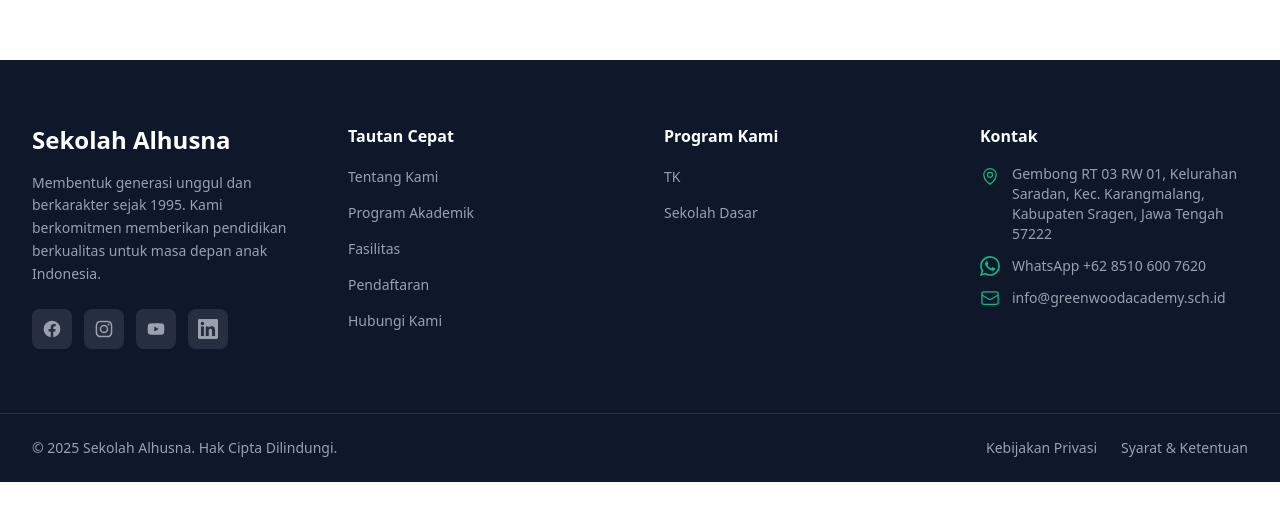
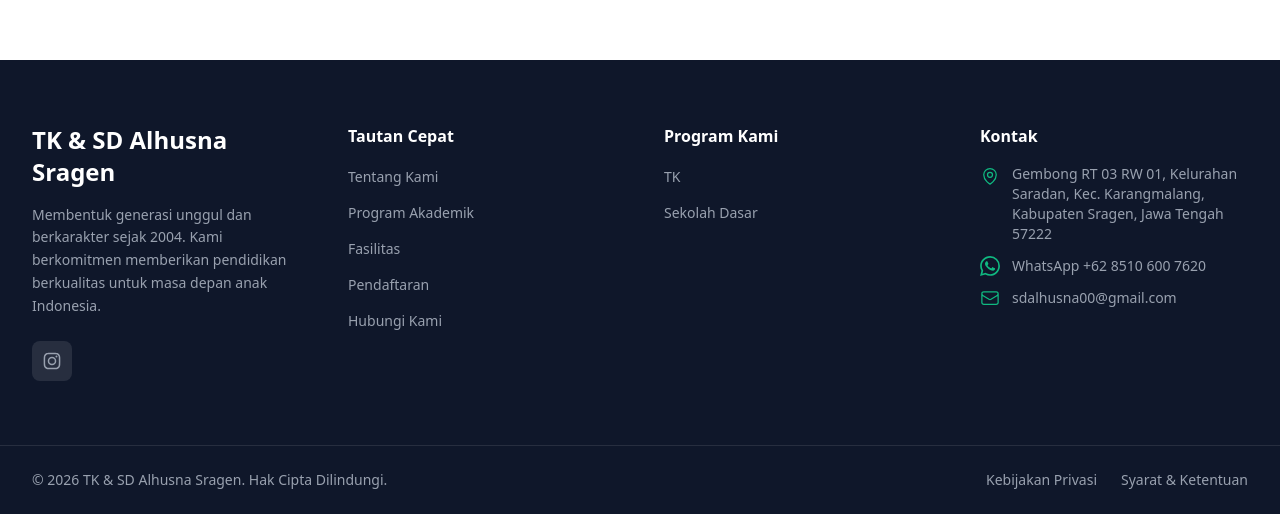
Before and after one commit to adelintang/alhusna-landing-page, a React (Vite) app: page / in a window 1280 px wide. Shown: the part 8540-9054 px from the top of the page. Before the commit the page ends 9022 px from the top, so only its background shows below. Built offline with nearby package versions, Linux system fonts and the light colour scheme.

Commit message:
perf(footer): update data, type and section component

```diff
--- a/src/components/layout/Footer.tsx
+++ b/src/components/layout/Footer.tsx
@@ -17,20 +17,6 @@ const SocialIcon = ({
   const iconClass = `w-5 h-5 ${className}`;
 
   const icons: Record<SocialIconType, React.ReactElement> = {
-    facebook: (
-      <svg
-        className={iconClass}
-        fill="currentColor"
-        viewBox="0 0 24 24"
-        aria-hidden="true"
-      >
-        <path
-          fillRule="evenodd"
-          d="M22 12c0-5.523-4.477-10-10-10S2 6.477 2 12c0 4.991 3.657 9.128 8.438 9.878v-6.987h-2.54V12h2.54V9.797c0-2.506 1.492-3.89 3.777-3.89 1.094 0 2.238.195 2.238.195v2.46h-1.26c-1.243 0-1.63.771-1.63 1.562V12h2.773l-.443 2.89h-2.33v6.988C18.343 21.128 22 16.991 22 12z"
-          clipRule="evenodd"
-        />
-      </svg>
-    ),
     instagram: (
       <svg
         className={iconClass}
@@ -45,37 +31,9 @@ const SocialIcon = ({
         />
       </svg>
     ),
-    youtube: (
-      <svg
-        className={iconClass}
-        fill="currentColor"
-        viewBox="0 0 24 24"
-        aria-hidden="true"
-      >
-        <path
-          fillRule="evenodd"
-          d="M19.812 5.418c.861.23 1.538.907 1.768 1.768C21.998 8.746 22 12 22 12s0 3.255-.418 4.814a2.504 2.504 0 0 1-1.768 1.768c-1.56.419-7.814.419-7.814.419s-6.255 0-7.814-.419a2.505 2.505 0 0 1-1.768-1.768C2 15.255 2 12 2 12s0-3.255.417-4.814a2.507 2.507 0 0 1 1.768-1.768C5.744 5 11.998 5 11.998 5s6.255 0 7.814.418ZM15.194 12 10 15V9l5.194 3Z"
-          clipRule="evenodd"
-        />
-      </svg>
-    ),
-    linkedin: (
-      <svg
-        className={iconClass}
-        fill="currentColor"
-        viewBox="0 0 24 24"
-        aria-hidden="true"
-      >
-        <path
-          fillRule="evenodd"
-          d="M20.447 20.452h-3.554v-5.569c0-1.328-.027-3.037-1.852-3.037-1.853 0-2.136 1.445-2.136 2.939v5.667H9.351V9h3.414v1.561h.046c.477-.9 1.637-1.85 3.37-1.85 3.601 0 4.267 2.37 4.267 5.455v6.286zM5.337 7.433c-1.144 0-2.063-.926-2.063-2.065 0-1.138.92-2.063 2.063-2.063 1.14 0 2.064.925 2.064 2.063 0 1.139-.925 2.065-2.064 2.065zm1.782 13.019H3.555V9h3.564v11.452zM22.225 0H1.771C.792 0 0 .774 0 1.729v20.542C0 23.227.792 24 1.771 24h20.451C23.2 24 24 23.227 24 22.271V1.729C24 .774 23.2 0 22.222 0h.003z"
-          clipRule="evenodd"
-        />
-      </svg>
-    ),
   };
 
-  return icons[icon] || icons.facebook;
+  return icons[icon];
 };
 
 export const Footer = ({
--- a/src/data/footer.json
+++ b/src/data/footer.json
@@ -1,7 +1,7 @@
 {
   "brand": {
-    "name": "Sekolah Alhusna",
-    "description": "Membentuk generasi unggul dan berkarakter sejak 1995. Kami berkomitmen memberikan pendidikan berkualitas untuk masa depan anak Indonesia."
+    "name": "TK & SD Alhusna Sragen",
+    "description": "Membentuk generasi unggul dan berkarakter sejak 2004. Kami berkomitmen memberikan pendidikan berkualitas untuk masa depan anak Indonesia."
   },
   "quickLinks": {
     "title": "Tautan Cepat",
@@ -24,37 +24,19 @@
     "title": "Kontak",
     "address": "Gembong RT 03 RW 01, Kelurahan Saradan, Kec. Karangmalang, Kabupaten Sragen, Jawa Tengah 57222",
     "phone": "WhatsApp +62 8510 600 7620",
-    "email": "info@greenwoodacademy.sch.id",
+    "email": "sdalhusna00@gmail.com",
     "phoneHref": "https://wa.me/6285106007620",
-    "emailHref": "mailto:info@greenwoodacademy.sch.id"
+    "emailHref": "https://mail.google.com/mail/?view=cm&to=sdalhusna00@gmail.com"
   },
   "socialMedia": [
-    {
-      "id": "facebook",
-      "label": "Facebook",
-      "href": "https://facebook.com/greenwoodacademy",
-      "icon": "facebook"
-    },
     {
       "id": "instagram",
       "label": "Instagram",
       "href": "https://instagram.com/sdalhusnaofficial",
       "icon": "instagram"
-    },
-    {
-      "id": "youtube",
-      "label": "YouTube",
-      "href": "https://youtube.com/greenwoodacademy",
-      "icon": "youtube"
-    },
-    {
-      "id": "linkedin",
-      "label": "LinkedIn",
-      "href": "https://linkedin.com/company/greenwoodacademy",
-      "icon": "linkedin"
     }
   ],
-  "copyright": "© 2025 Sekolah Alhusna. Hak Cipta Dilindungi.",
+  "copyright": "© 2026 TK & SD Alhusna Sragen. Hak Cipta Dilindungi.",
   "bottomLinks": [
     { "id": "privacy", "label": "Kebijakan Privasi", "href": "#" },
     { "id": "terms", "label": "Syarat & Ketentuan", "href": "#" }
--- a/src/types/footer.types.ts
+++ b/src/types/footer.types.ts
@@ -1,4 +1,4 @@
-export type SocialIconType = "facebook" | "instagram" | "youtube" | "linkedin";
+export type SocialIconType = "instagram";
 
 export interface FooterBrand {
   name: string;
```
